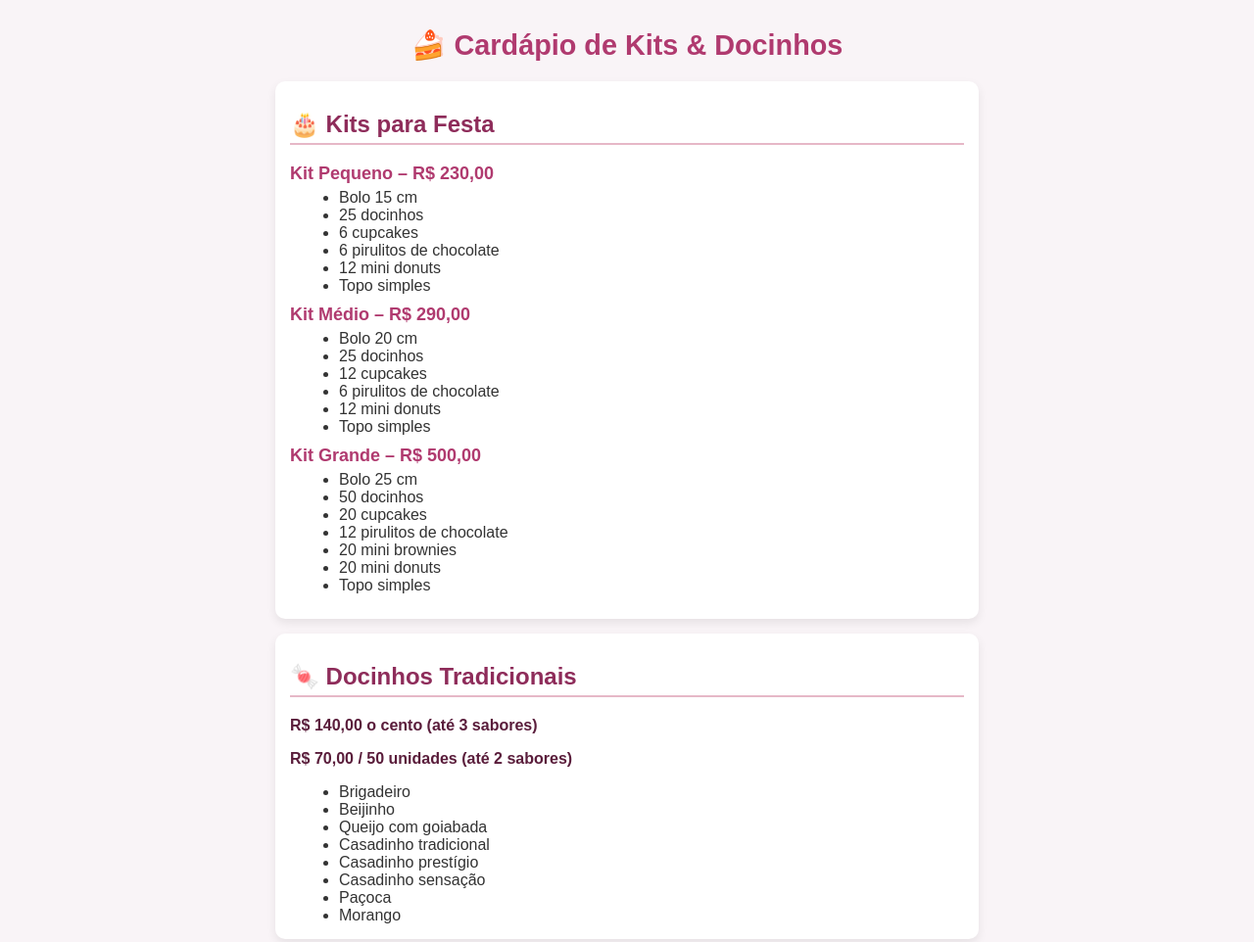
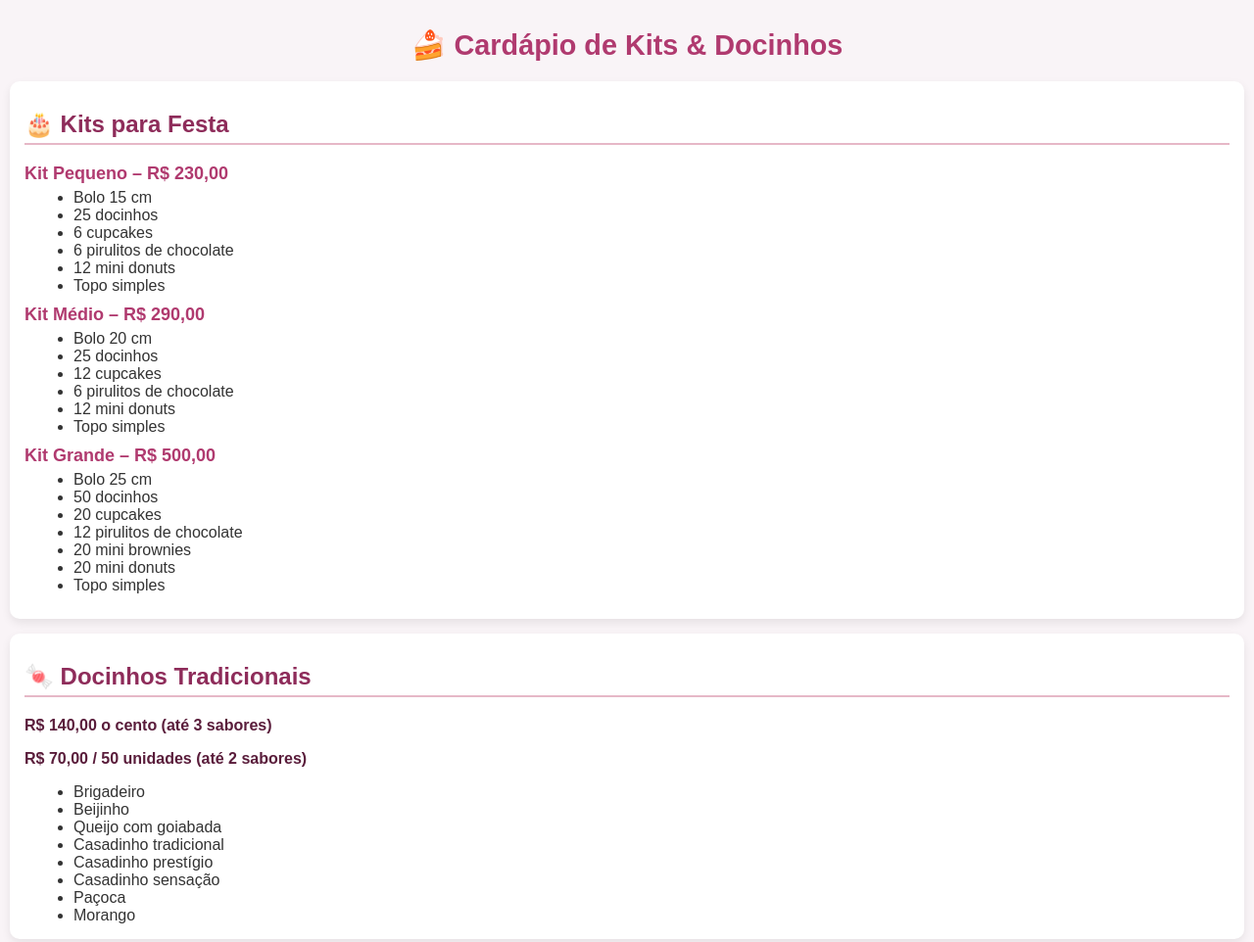
Before and after one commit to Gabrielvitacunha/Gostouras-da-Panda, a plain HTML site: page kitfesta.html in a window 1280 px wide. Shown: the top 962 px of the page at 98% size. Drawn offline with Linux system fonts and the light colour scheme.

Commit message:
aulização

```diff
--- a/kitfesta.html
+++ b/kitfesta.html
@@ -27,7 +27,7 @@
         }
         section{
             margin: 0%;
-            padding:0px 271px 0px 271px;
+            padding: -1px 271px -1px 271px;
         }
 
         .section02 {
```
